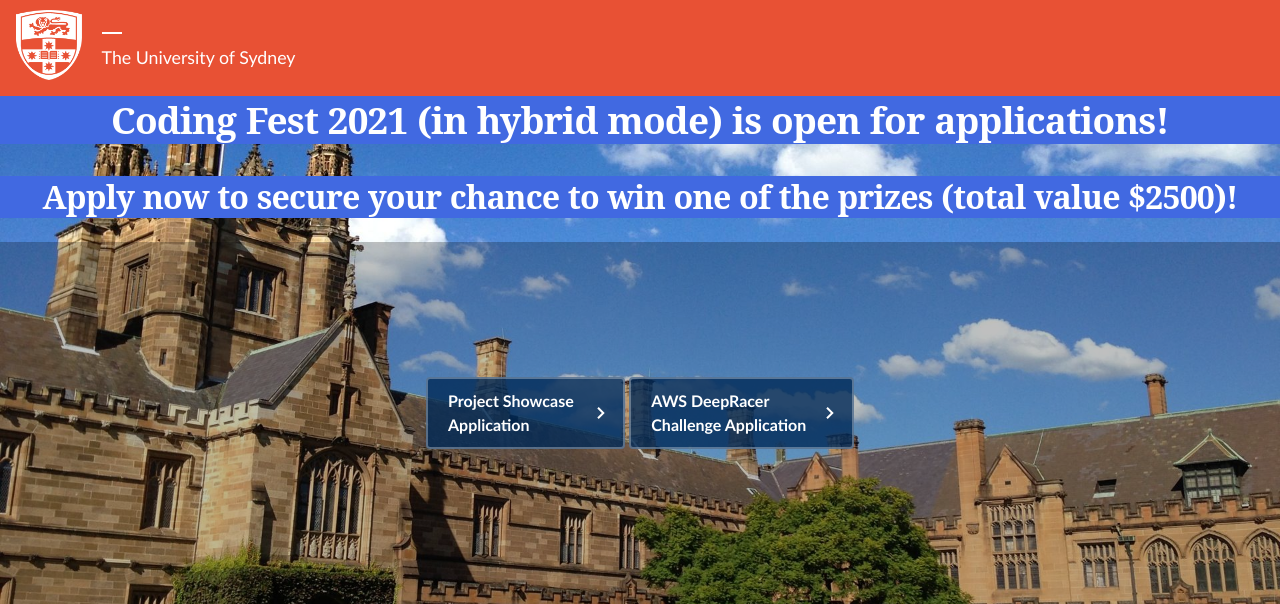
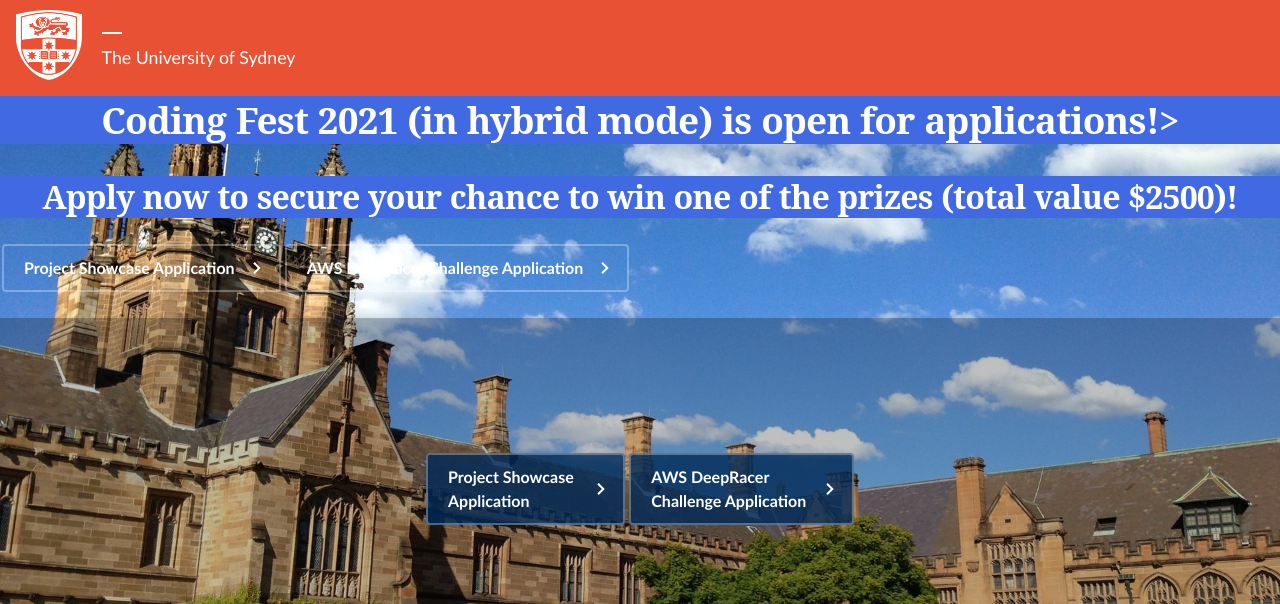
Before and after one commit to codingfestsydney/codingfestWeb, a Jekyll site: the page built from index.md, in a window 1280 px wide, cut to the strip 0-604 px from the top of the page. Built offline with Jekyll 4.4.1, drawn with Linux system fonts in a browser that asks for light colours; our own code applies the rules of GitHub Pages for plain Markdown files.

Commit message:
Update default.html

```diff
--- a/_layouts/default.html
+++ b/_layouts/default.html
@@ -492,16 +492,39 @@
       <div id="a3632473" role="img" aria-label="" class="page-header__darken--o25"
         style="background-image: url('/codingfestWeb/assets/files/usyd_background.jpeg');">
         <div class="title-container">
-          <h1 style="text-align: center;color: white;background-color: royalblue;">Coding Fest 2021 (in hybrid mode) is open for applications!
+          <h1 style="text-align: center;color: white;background-color: royalblue;">Coding Fest 2021 (in hybrid mode) is open for applications!></h1>
             <h2 style="text-align: center;color: white;background-color: royalblue;">Apply now to secure your chance to win one of the prizes (total value $2500)!
             </h2>
         </div>
-        </h1>
+        <table>
+          <tr>
+            <td>
+              <a href="https://forms.office.com/Pages/ResponsePage.aspx?id=fuOzgnGBXUixCzja5-0UqN_ovOMWqkFKqBRWwpXzIrFUNVVHN1QxTlJINTNWSU0zNFlLNFcyTUVZTS4u"
+                class="btn btn--inverted"><span class="push-icon">
+                  Project Showcase Application
+                  <svg focusable="false" height="16" role="img" width="16" class="push-icon__icon">
+                    <use xmlns:xlink="http://www.w3.org/1999/xlink" xlink:href="#icon-chevron-right"></use>
+                    <title>chevron-right</title>
+                  </svg></span></a>
+            </td>
+            <td>
+
+            </td>
+            <td>
+              <a href="https://forms.office.com/Pages/ResponsePage.aspx?id=fuOzgnGBXUixCzja5-0UqN_ovOMWqkFKqBRWwpXzIrFUNVVHN1QxTlJINTNWSU0zNFlLNFcyTUVZTS4u"
+                class="btn btn--inverted"><span class="push-icon">
+                  AWS DeepRacer Challenge Application
+                  <svg focusable="false" height="16" role="img" width="16" class="push-icon__icon">
+                    <use xmlns:xlink="http://www.w3.org/1999/xlink" xlink:href="#icon-chevron-right"></use>
+                    <title>chevron-right</title>
+                  </svg></span></a>
+            </td>
+          </tr>
+        </table>
         <header class="page-header page-header--l1">
           <div class="section__inner section__inner--xsml page-header--center">
             <div class="max max--xsml text-center shim-pb2">
               <!-- <h1 class="shim-mb1 heading-page-sub">Coding Fest 2021</h1> -->
-
 
               <table>
                 <tr>
```
